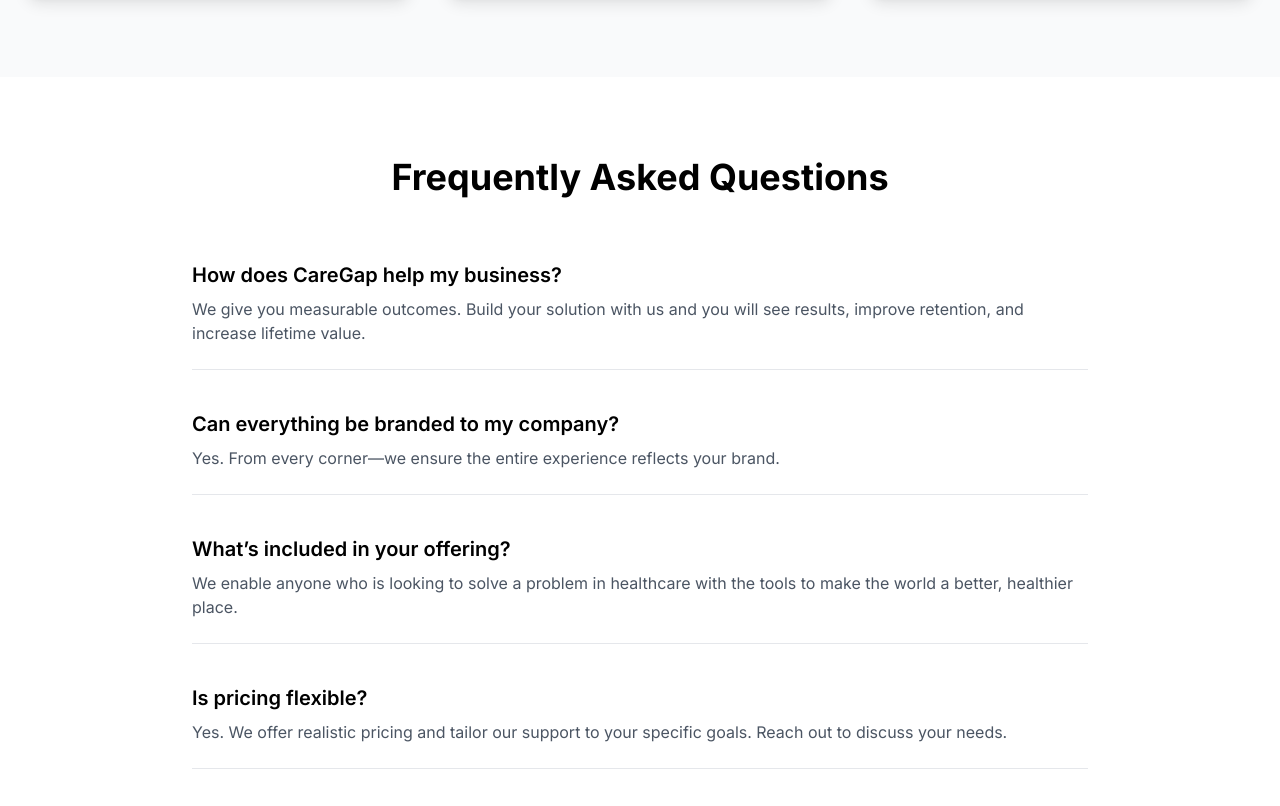
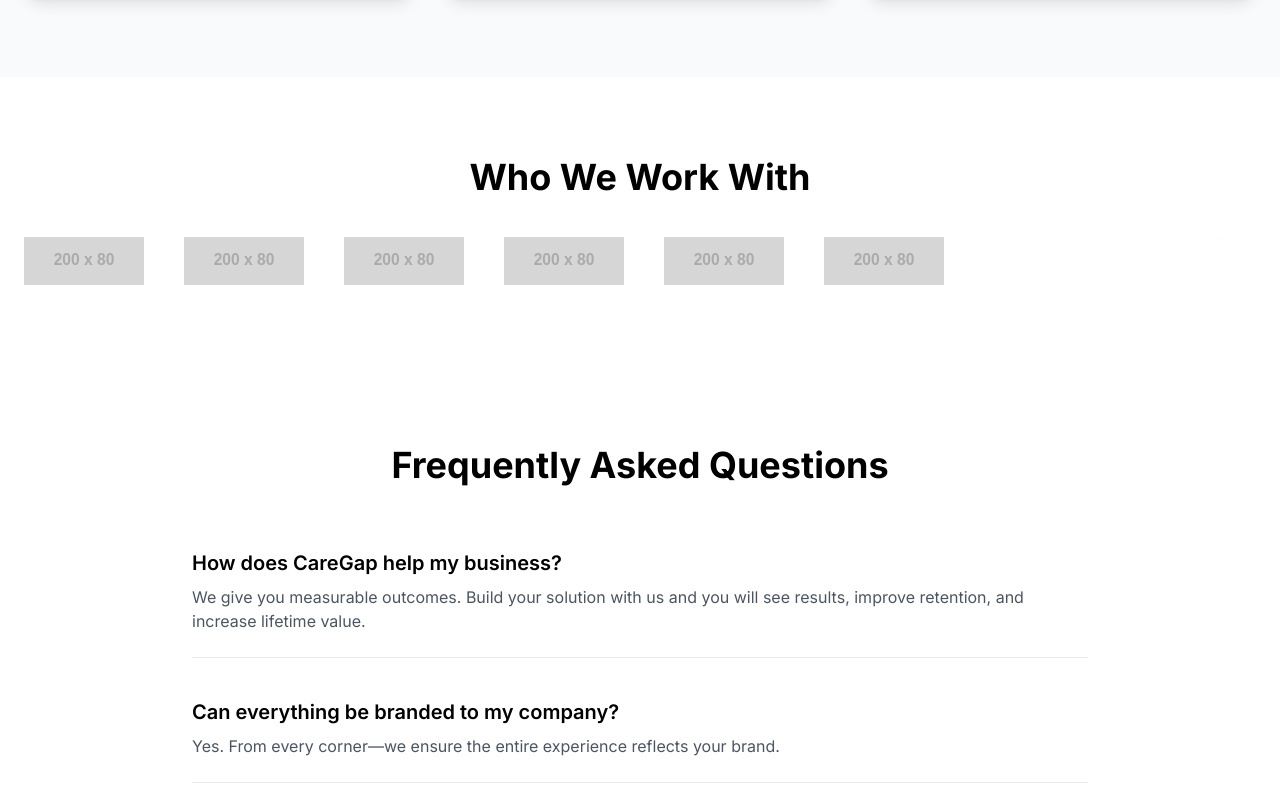
Before and after one commit to jeremycwalker1/CAREGAP.IO, a website: page index.html in a window 1280 px wide. Shown: the part 1915-2721 px from the top of the page. Drawn offline with nearby package versions, Linux system fonts and the light colour scheme; files that its build step writes are made by us from their sources; placeholder pictures from the web are drawn by us; a script that the page names is missing; a web font is replaced by a local one.

Commit message:
Add 'Who We Work With' section with logos

```diff
--- a/index.html
+++ b/index.html
@@ -164,6 +164,37 @@
         </div>
     </div>
 </section>
+    <!-- Who We Work With -->
+<section id="who-we-work-with" class="py-20 bg-white">
+  <div class="container mx-auto px-6">
+    <h2 class="text-4xl font-bold text-center mb-10" data-aos="fade-up">
+      Who We Work With
+    </h2>
+
+    <!-- Marquee wrapper -->
+    <div class="relative overflow-hidden group" data-aos="fade-up" data-aos-delay="100">
+      <!-- gradient edge mask -->
+      <div class="pointer-events-none absolute inset-y-0 left-0 w-16 bg-gradient-to-r from-white to-transparent"></div>
+      <div class="pointer-events-none absolute inset-y-0 right-0 w-16 bg-gradient-to-l from-white to-transparent"></div>
+
+      <!-- Track (JS duplicates this row to create an endless loop) -->
+      <div
+        class="logo-track flex items-center gap-10 will-change-transform"
+        data-logo-track
+        aria-label="Partner logos scrolling from right to left"
+      >
+        <!-- 👇 Add/replace logos here (only in this first set) -->
+        <img src="https://dummyimage.com/200x80/efefef/111&text=Insperity" alt="Insperity" class="h-12 w-auto object-contain opacity-80 hover:opacity-100 transition-opacity grayscale hover:grayscale-0">
+        <img src="https://dummyimage.com/200x80/efefef/111&text=UpShiftHR" alt="UpShiftHR" class="h-12 w-auto object-contain opacity-80 hover:opacity-100 transition-opacity grayscale hover:grayscale-0">
+        <img src="https://dummyimage.com/200x80/efefef/111&text=InfinitiHR" alt="InfinitiHR" class="h-12 w-auto object-contain opacity-80 hover:opacity-100 transition-opacity grayscale hover:grayscale-0">
+        <img src="https://dummyimage.com/200x80/efefef/111&text=Nutrivue" alt="Nutrivue" class="h-12 w-auto object-contain opacity-80 hover:opacity-100 transition-opacity grayscale hover:grayscale-0">
+        <img src="https://dummyimage.com/200x80/efefef/111&text=Prevential" alt="Prevential Laboratories" class="h-12 w-auto object-contain opacity-80 hover:opacity-100 transition-opacity grayscale hover:grayscale-0">
+        <img src="https://dummyimage.com/200x80/efefef/111&text=Ayumetrix" alt="Ayumetrix" class="h-12 w-auto object-contain opacity-80 hover:opacity-100 transition-opacity grayscale hover:grayscale-0">
+        <!-- add more <img> logos as you go -->
+      </div>
+    </div>
+  </div>
+</section>
 
 <!-- FAQ Section -->
 <section id="faq-section" class="py-20 bg-white">
```
